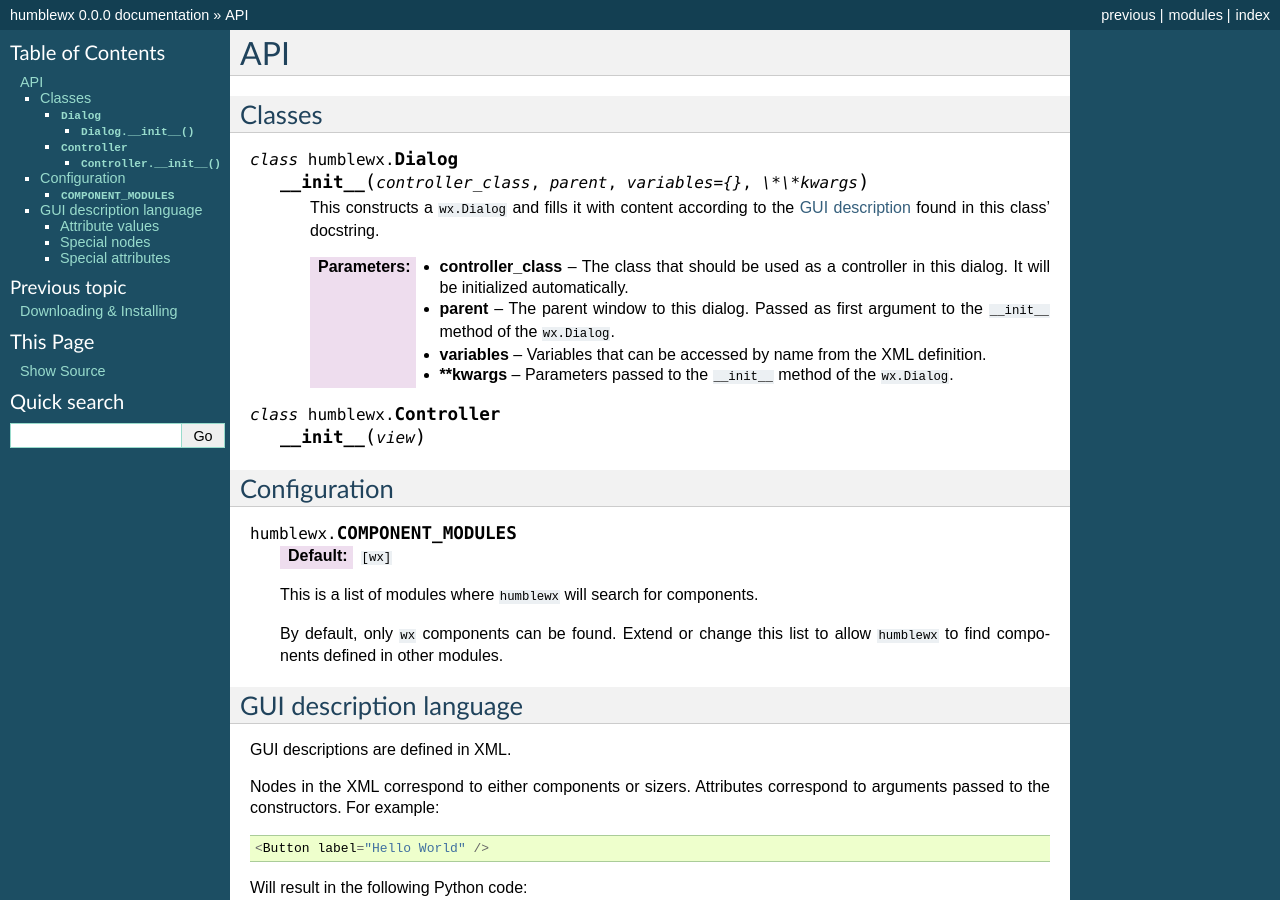
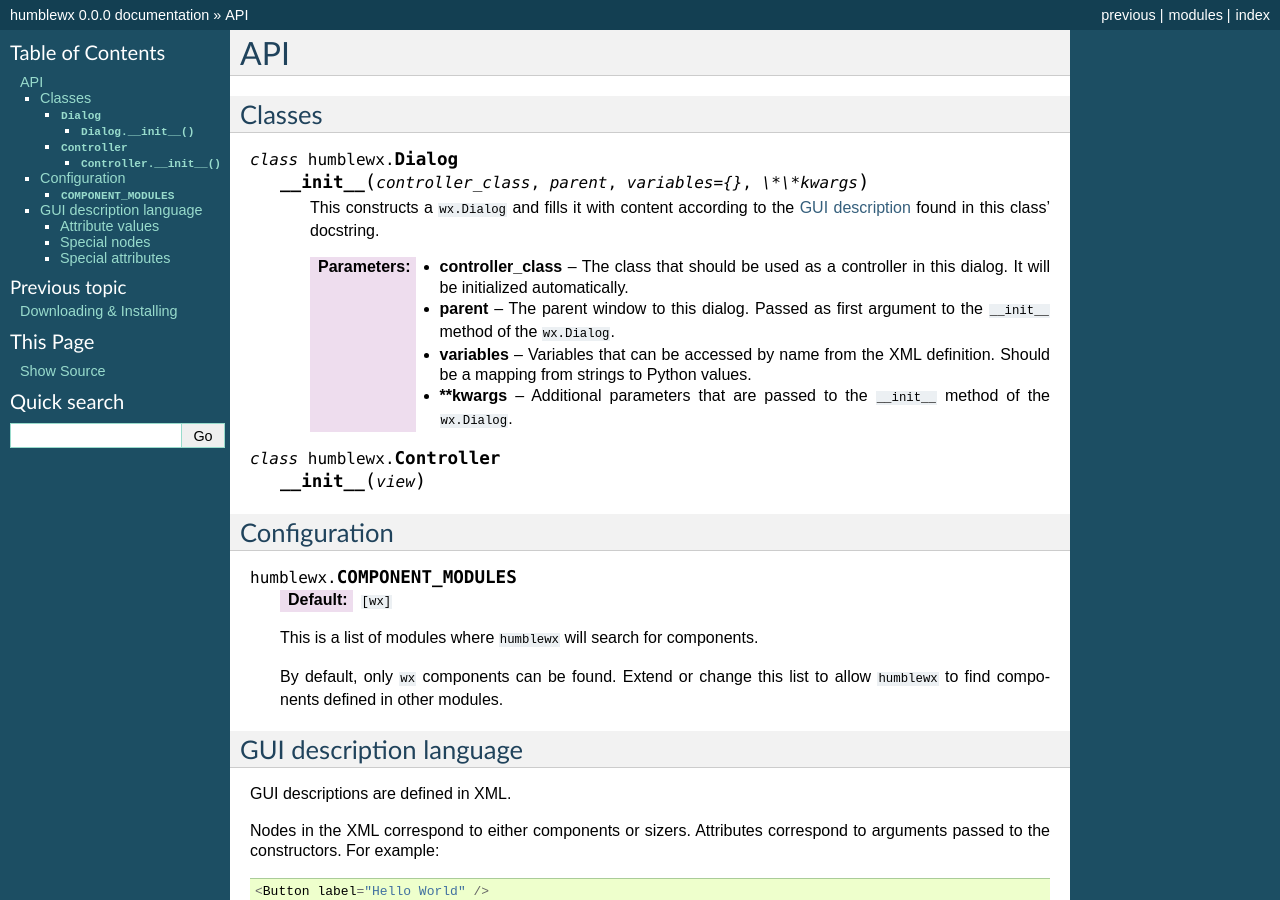
Before and after one commit to thetimelineproj/humblewx, a Sphinx documentation site: the page built from documentation/api.rst, in a window 1280 px wide and 900 px high. Built offline with Sphinx 7.4.7, drawn with Linux system fonts in a browser that asks for light colours.

Commit message:
Problem: Parameters were not described clear enough.

```diff
--- a/documentation/api.rst
+++ b/documentation/api.rst
@@ -27,10 +27,12 @@ Classes
         :param variables:
 
             Variables that can be accessed by name from the XML definition.
+            Should be a mapping from strings to Python values.
 
         :param \*\*kwargs:
 
-            Parameters passed to the ``__init__`` method of the ``wx.Dialog``.
+            Additional parameters that are passed to the ``__init__`` method of
+            the ``wx.Dialog``.
 
 .. py:class:: Controller
 
```
